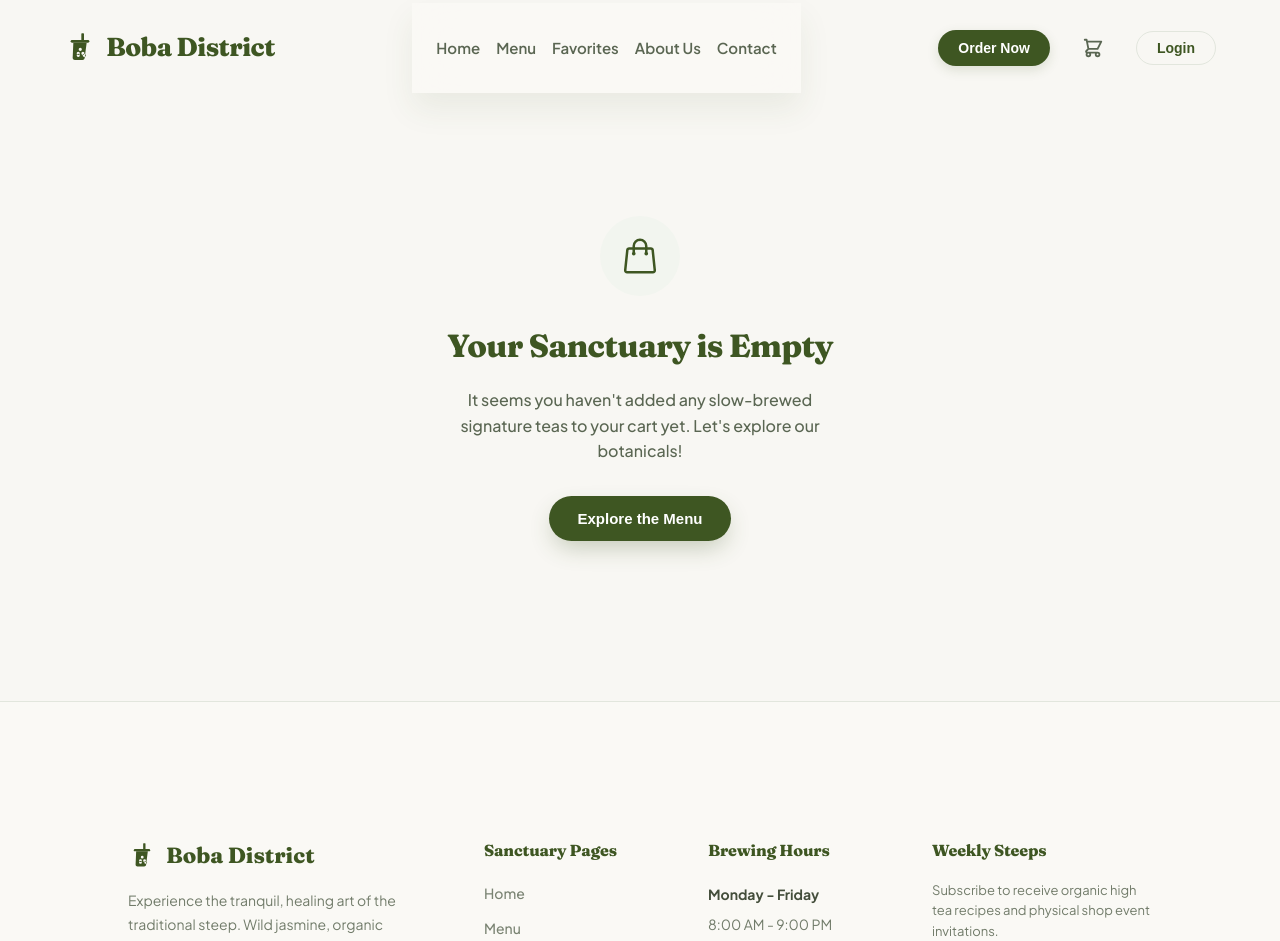
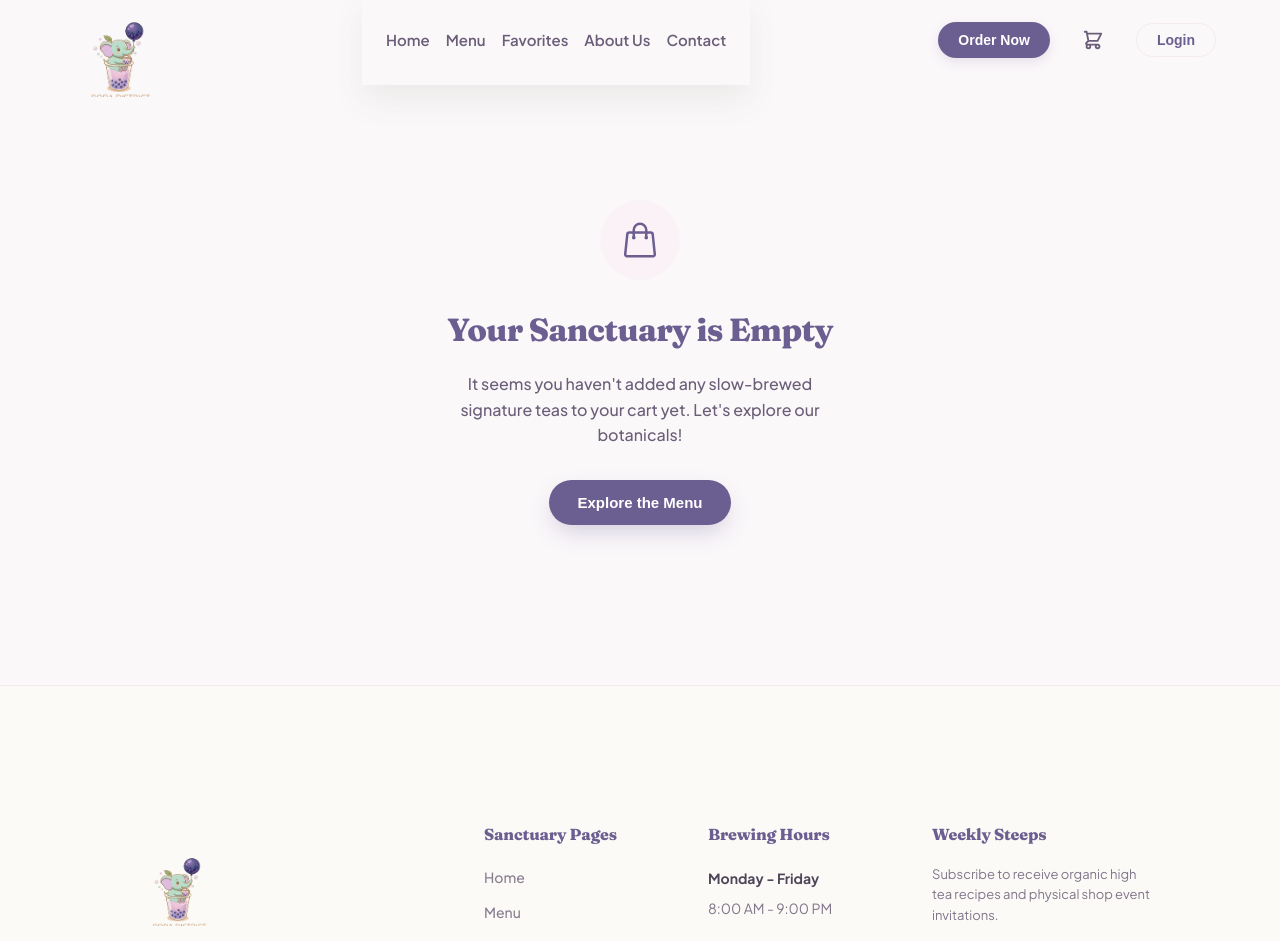
Before and after one commit to mohanracharla46/boba, a React (Vite) app: page /cart in a window 1280 px wide. Shown: the top 941 px of the page. Built offline with nearby package versions, Linux system fonts and the light colour scheme.

Commit message:
update-logo-and-colors

```diff
--- a/index.html
+++ b/index.html
@@ -2,7 +2,7 @@
 <html lang="en">
   <head>
     <meta charset="UTF-8" />
-    <link rel="icon" type="image/svg+xml" href="/favicon.svg" />
+    <link rel="icon" type="image/png" href="/bobalogo.png" />
     <meta name="viewport" content="width=device-width, initial-scale=1.0" />
     <title>Boba District | Artisanal Tea & Botanical Fusion</title>
     <!-- Google Fonts -->
--- a/src/App.css
+++ b/src/App.css
@@ -13,7 +13,7 @@
   display: flex;
   justify-content: space-between;
   align-items: center;
-  height: 96px;
+  height: 80px;
   padding: 16px 64px;
   position: relative;
   z-index: 10;
@@ -32,12 +32,16 @@
   display: flex;
   align-items: center;
   gap: 10px;
+  flex-shrink: 0;
 }
 
 .brand-icon {
-  width: 32px;
-  height: 32px;
-  fill: var(--primary-color);
+  width: 110px;
+  height: 110px;
+  object-fit: contain;
+  position: relative;
+  top: 24px;
+  clip-path: inset(0 0 20% 0);
   transition: var(--transition-smooth);
 }
 
@@ -83,7 +87,7 @@
 
   .nav-links {
     position: fixed;
-    top: 96px;
+    top: 80px;
     left: 0;
     right: 0;
     background-color: var(--glass-bg);
@@ -204,6 +208,7 @@
   display: flex;
   align-items: center;
   gap: 24px;
+  flex-shrink: 0;
 }
 
 .nav-btn {
@@ -612,8 +617,11 @@
     font-size: 18px; /* Reduced from 21px */
   }
   .brand-icon {
-    width: 24px; /* Reduced from 32px */
-    height: 24px;
+    width: 76px;
+    height: 76px;
+    object-fit: contain;
+    position: relative;
+    top: 16px;
   }
   .btn-nav-order,
   .btn-nav-login {
@@ -766,7 +774,7 @@
   transition: var(--transition-smooth);
 }
 
-.specialty-card:nth-child(1) .drink-badge-circle { background-color: #EBF2E5; color: #728D56; }
+.specialty-card:nth-child(1) .drink-badge-circle { background-color: var(--primary-light); color: var(--primary-color); }
 .specialty-card:nth-child(2) .drink-badge-circle { background-color: #FAF2EB; color: #C17F38; }
 .specialty-card:nth-child(3) .drink-badge-circle { background-color: #FBF0F2; color: #C67C8F; }
 .specialty-card:nth-child(4) .drink-badge-circle { background-color: #F3EEFA; color: #8A75AC; }
@@ -1780,7 +1788,7 @@
   position: absolute;
   top: 12px;
   right: 12px;
-  background-color: #EBF2E5;
+  background-color: var(--primary-light);
   color: var(--primary-color);
   font-size: 11px;
   font-weight: 700;
@@ -1918,7 +1926,7 @@
 }
 
 .custom-btn.active {
-  background-color: #EBF2E5;
+  background-color: var(--primary-light);
   border-color: var(--primary-color);
   color: var(--primary-color);
   font-weight: 700;
@@ -2225,9 +2233,9 @@
 }
 
 .footer-brand .brand-icon {
-  fill: var(--primary-color);
-  width: 28px;
-  height: 28px;
+  width: 100px;
+  height: 100px;
+  object-fit: contain;
 }
 
 .footer-desc {
@@ -3748,14 +3756,16 @@
 
 /* Profile Sidebar & Content Dashboard Layout Styles */
 .profile-sidebar-layout {
-  display: grid;
-  grid-template-columns: 280px 1fr;
+  display: flex;
+  flex-wrap: wrap;
   gap: 40px;
   align-items: start;
   width: 100%;
 }
 
 .profile-navigation-sidebar {
+  flex: 0 0 280px;
+  max-width: 100%;
   background-color: var(--card-bg);
   border: 1px solid var(--border-color);
   border-radius: 24px;
@@ -3869,6 +3879,9 @@
   flex-direction: column;
   gap: 24px;
   width: 100%;
+  flex: 1 1 500px;
+  min-width: 0;
+  max-width: 100%;
 }
 
 /* Premium Virtual Gold Member Card */
@@ -3961,11 +3974,17 @@
 
 /* Customer Support Ticketing System Grid & Cards */
 .support-tickets-layout {
-  display: grid;
-  grid-template-columns: 1.2fr 1fr;
+  display: flex;
+  flex-wrap: wrap;
   gap: 32px;
   align-items: start;
   width: 100%;
+}
+
+.support-tickets-layout > div {
+  flex: 1 1 340px;
+  min-width: 0;
+  max-width: 100%;
 }
 
 .ticket-history-card {
@@ -4032,13 +4051,22 @@
   .footer-bottom { padding: 20px 32px; }
 
   /* Profile page tablet stacking overrides */
-  .profile-layout {
-    grid-template-columns: 1fr;
+  .profile-sidebar-layout {
+    flex-direction: column;
     gap: 32px;
   }
+  .profile-navigation-sidebar {
+    flex: 1 1 100%;
+  }
+  .profile-active-content {
+    flex: 1 1 100%;
+  }
   .support-tickets-layout {
-    grid-template-columns: 1fr;
+    flex-direction: column;
     gap: 32px;
+  }
+  .support-tickets-layout > div {
+    flex: 1 1 100%;
   }
   .support-raise-ticket-card {
     position: static;
@@ -4104,7 +4132,7 @@
 /* ── 900px Mobile Profile Redirection ───────────────────────────────────── */
 @media (max-width: 900px) {
   .profile-sidebar-layout {
-    grid-template-columns: 1fr;
+    flex-direction: column;
     gap: 32px;
   }
 
@@ -4114,6 +4142,7 @@
     flex-direction: column;
     gap: 20px;
     border-radius: 20px;
+    flex: 1 1 100%;
   }
 
   .sidebar-user-card {
@@ -4313,7 +4342,14 @@
 
   /* Profile Page mobile optimizations */
   .profile-sidebar-layout {
+    flex-direction: column;
     gap: 20px;
+  }
+  .page-title {
+    font-size: 26px;
+  }
+  .page-subtitle {
+    font-size: 13px;
   }
   .profile-panel-card {
     padding: 20px 16px;
@@ -4429,6 +4465,9 @@
   }
 
   /* Profile Page extra small mobile optimizations */
+  .page-title {
+    font-size: 22px;
+  }
   .profile-panel-card {
     padding: 16px 12px;
     border-radius: 16px;
--- a/src/components/Footer.jsx
+++ b/src/components/Footer.jsx
@@ -1,4 +1,5 @@
 import { Link } from 'react-router-dom'
+import bobaLogo from '../assets/bobalogo.png'
 
 /* --- Footer Component ---------------------------------------------------- */
 // Multi-column brand footer. Uses react-router <Link> for all internal nav
@@ -11,12 +12,7 @@ export default function Footer() {
         {/* Brand column */}
         <div className="footer-column brand-col">
           <div className="footer-brand">
-            <svg className="brand-icon" viewBox="0 0 24 24" xmlns="http://www.w3.org/2000/svg">
-              <rect x="13" y="1" width="2" height="6" rx="0.5" />
-              <rect x="5" y="6" width="14" height="2" rx="1" />
-              <path fillRule="evenodd" clipRule="evenodd" d="M7 8h10l-1.5 11.5c-.1.8-.8 1.5-1.6 1.5h-5.8c-.8 0-1.5-.7-1.6-1.5L7 8zm2.5 9.5a1.2 1.2 0 1 0 2.4 0 1.2 1.2 0 0 0-2.4 0zm3.5-1.5a1.2 1.2 0 1 0 2.4 0 1.2 1.2 0 0 0-2.4 0zm-2-3a1.2 1.2 0 1 0 2.4 0 1.2 1.2 0 0 0-2.4 0zm-1.5 3a1.2 1.2 0 1 0 2.4 0 1.2 1.2 0 0 0-2.4 0zm4.5 1.5a1.2 1.2 0 1 0 2.4 0 1.2 1.2 0 0 0-2.4 0z" />
-            </svg>
-            Boba District
+            <img className="brand-icon" src={bobaLogo} alt="Boba District Logo" />
           </div>
           <p className="footer-desc">
             Experience the tranquil, healing art of the traditional steep. Wild jasmine, organic matcha,
--- a/src/components/Header.jsx
+++ b/src/components/Header.jsx
@@ -2,6 +2,7 @@ import { useState } from 'react'
 import { NavLink, useNavigate } from 'react-router-dom'
 import { useCart } from '../context/CartContext'
 import { useAuth } from '../context/AuthContext'
+import bobaLogo from '../assets/bobalogo.png'
 
 /* --- Header / Navbar Component ------------------------------------------ */
 // Uses react-router NavLink so the active route is automatically highlighted.
@@ -25,12 +26,7 @@ export default function Header() {
           onClick={() => { navigate('/'); close() }}
           style={{ cursor: 'pointer' }}
         >
-          <svg className="brand-icon" viewBox="0 0 24 24" xmlns="http://www.w3.org/2000/svg">
-            <rect x="13" y="1" width="2" height="6" rx="0.5" />
-            <rect x="5" y="6" width="14" height="2" rx="1" />
-            <path fillRule="evenodd" clipRule="evenodd" d="M7 8h10l-1.5 11.5c-.1.8-.8 1.5-1.6 1.5h-5.8c-.8 0-1.5-.7-1.6-1.5L7 8zm2.5 9.5a1.2 1.2 0 1 0 2.4 0 1.2 1.2 0 0 0-2.4 0zm3.5-1.5a1.2 1.2 0 1 0 2.4 0 1.2 1.2 0 0 0-2.4 0zm-2-3a1.2 1.2 0 1 0 2.4 0 1.2 1.2 0 0 0-2.4 0zm-1.5 3a1.2 1.2 0 1 0 2.4 0 1.2 1.2 0 0 0-2.4 0zm4.5 1.5a1.2 1.2 0 1 0 2.4 0 1.2 1.2 0 0 0-2.4 0z" />
-          </svg>
-          Boba District
+          <img className="brand-icon" src={bobaLogo} alt="Boba District Logo" />
         </div>
 
         {/* Desktop + Mobile Nav Links */}
--- a/src/data/themes.js
+++ b/src/data/themes.js
@@ -1,14 +1,14 @@
 // Premium brand hero theme content
 export const THEMES = {
   matcha: {
-    badge: '🍃 Premium House Blend',
-    title: 'Artisanal Brews, Rooted in Nature',
-    desc: 'Experience the perfect harmony of traditional Asian tea craft and modern botanical fusion.',
-    accent: '#728D56',
+    badge: '🔮 Premium Lavender Mint',
+    title: 'Artisanal Infusions, Steeped in Calm',
+    desc: 'Experience the soothing fusion of sweet French lavender blossoms and wild organic mountain mint.',
+    accent: '#b7d9cb',
     price: '$6.50',
-    tagline: 'Earthy Jasmine Rose',
-    detail: 'Stone-ground organic green tea whisked with organic jasmine extract and organic rose petals.',
-    homeTag: '🍃 Signature Brew'
+    tagline: 'Velvet Lavender Mint',
+    detail: 'Organic lavender floral distillate simmered with refreshing sweet mint and slow-cooked tapioca.',
+    homeTag: '🔮 Signature Brew'
   },
   oolong: {
     badge: '🍂 Roasted Mountain Oolong',
--- a/src/index.css
+++ b/src/index.css
@@ -3,21 +3,21 @@
   --font-sans: 'Plus Jakarta Sans', system-ui, -apple-system, sans-serif;
   --font-serif: 'Fraunces', Georgia, serif;
 
-  /* Default Theme: Matcha Green */
-  --primary-color: #3E5622;
-  --primary-rgb: 62, 86, 34;
-  --primary-light: #F2F5EF;
-  --accent-color: #728D56;
-  --accent-rgb: 114, 141, 86;
-  --bg-color: #F8F7F3;
-  --bg-rgb: 248, 247, 243;
-  --card-bg: #FAF9F5;
-  --text-primary: #25311B;
-  --text-secondary: #5A6652;
-  --border-color: #E2E6DD;
-  --shadow-color: rgba(62, 86, 34, 0.06);
-  --glass-bg: rgba(250, 249, 245, 0.8);
-  --glass-border: rgba(226, 230, 221, 0.6);
+  /* Default Theme: Lavande-Menthe-Rose */
+  --primary-color: #6b5f91;
+  --primary-rgb: 107, 95, 145;
+  --primary-light: #FAF2F6;
+  --accent-color: #b7d9cb;
+  --accent-rgb: 183, 217, 203;
+  --bg-color: #FBF8FA;
+  --bg-rgb: 251, 248, 250;
+  --card-bg: #FCFAF6;
+  --text-primary: #2F273E;
+  --text-secondary: #6B5E78;
+  --border-color: #F3EAF0;
+  --shadow-color: rgba(107, 95, 145, 0.06);
+  --glass-bg: rgba(251, 248, 250, 0.85);
+  --glass-border: rgba(243, 234, 240, 0.6);
 
   /* Animation Timings */
   --transition-smooth: all 0.4s cubic-bezier(0.16, 1, 0.3, 1);
--- a/src/pages/ProfilePage.jsx
+++ b/src/pages/ProfilePage.jsx
@@ -526,7 +526,7 @@ export default function ProfilePage() {
                             <div style={{ display: 'flex', justifyContent: 'space-between', alignItems: 'center', flexWrap: 'wrap', gap: '10px' }}>
                               <div style={{ display: 'flex', alignItems: 'center', gap: '10px' }}>
                                 <span style={{ fontSize: '14px', fontWeight: '800', color: 'var(--primary-color)' }}>{t.id}</span>
-                                <span className={`ticket-badge status-${t.status.toLowerCase()}`} style={{ fontSize: '11px', fontWeight: '800', padding: '2px 8px', borderRadius: '20px', textTransform: 'uppercase', letterSpacing: '0.02em', backgroundColor: t.status === 'Resolved' ? 'rgba(74, 117, 86, 0.15)' : 'rgba(193, 127, 56, 0.15)', color: t.status === 'Resolved' ? '#728D56' : '#C17F38' }}>{t.status}</span>
+                                <span className={`ticket-badge status-${t.status.toLowerCase()}`} style={{ fontSize: '11px', fontWeight: '800', padding: '2px 8px', borderRadius: '20px', textTransform: 'uppercase', letterSpacing: '0.02em', backgroundColor: t.status === 'Resolved' ? 'rgba(74, 117, 86, 0.15)' : 'rgba(193, 127, 56, 0.15)', color: t.status === 'Resolved' ? '#4a7556' : '#C17F38' }}>{t.status}</span>
                                 <span className={`ticket-badge urgency-${t.urgency.toLowerCase()}`} style={{ fontSize: '11px', fontWeight: '800', padding: '2px 8px', borderRadius: '20px', textTransform: 'uppercase', letterSpacing: '0.02em', backgroundColor: 'rgba(128, 128, 128, 0.15)', color: 'var(--text-secondary)' }}>{t.urgency}</span>
                               </div>
                               <span style={{ fontSize: '12px', color: 'var(--text-secondary)' }}>{t.date}</span>
```
Also changed, not shown: public/bobalogo.png (added), src/assets/bobalogo.png (added), src/pages/AboutPage.jsx (line endings or trailing spaces).
